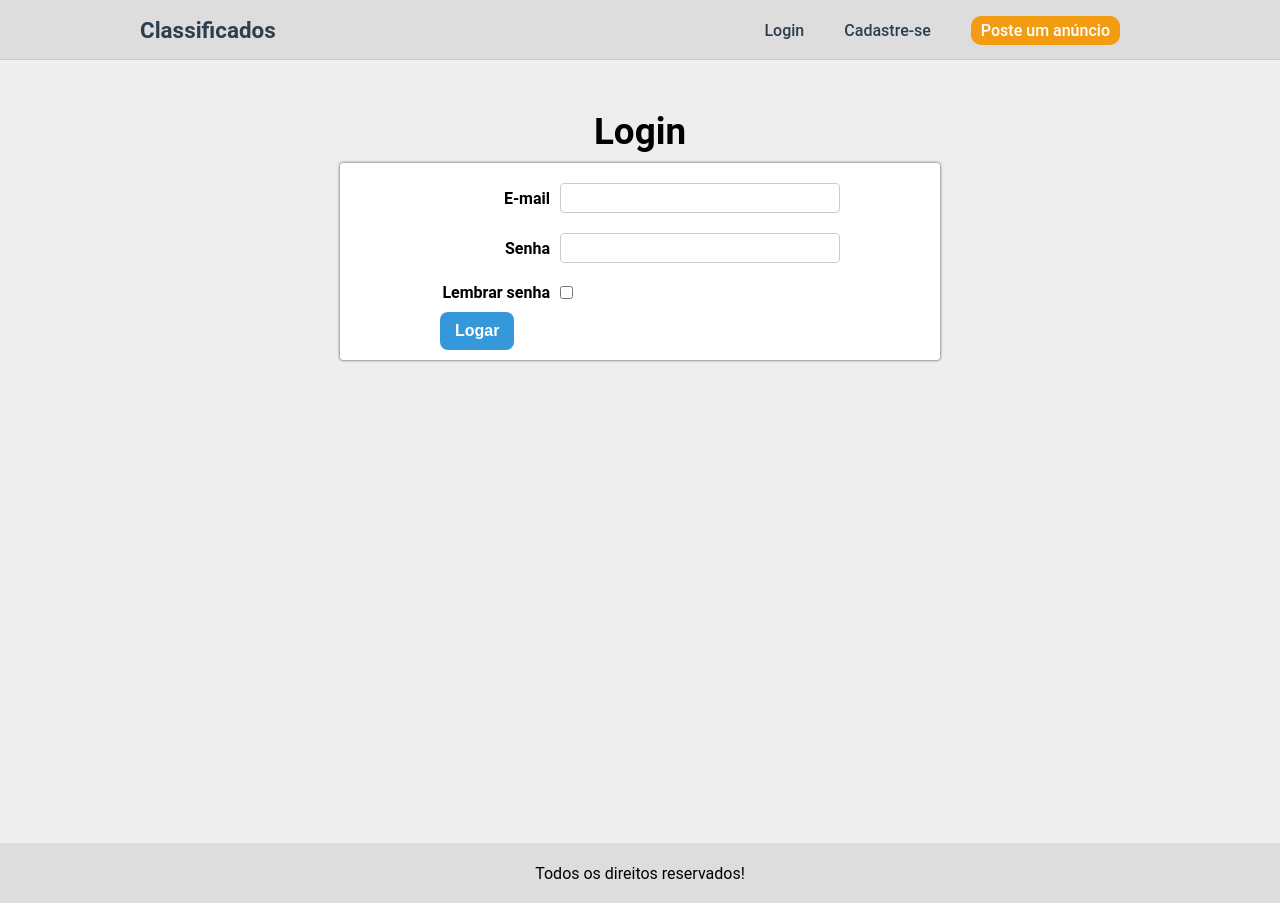
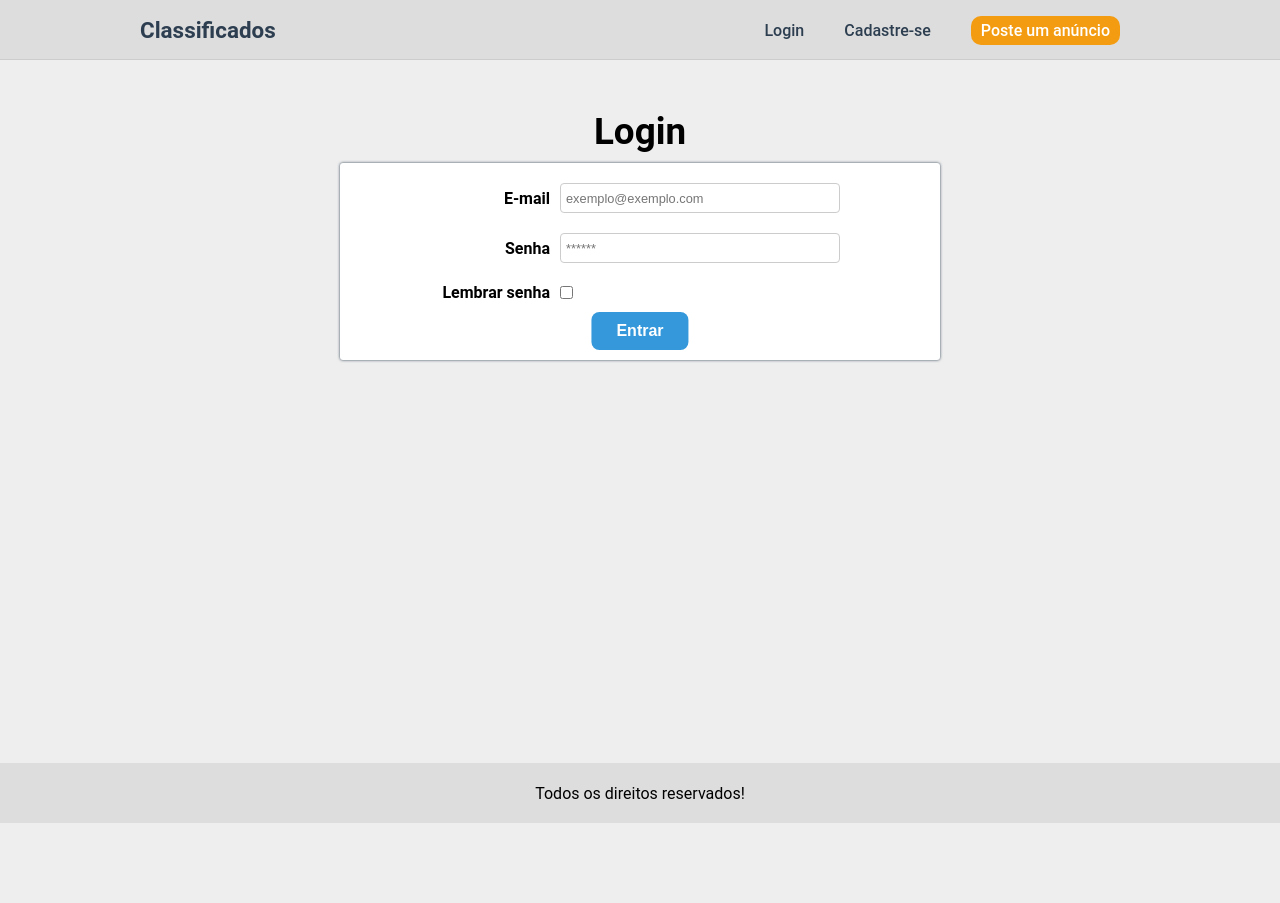
Before and after one commit to luizsantos85/react-classificado, a React (Create React App) app: page /login in a window 1280 px wide. After the commit the page ends 823 px from the top, so only its background shows below. Built offline with nearby package versions, Linux system fonts and the light colour scheme.

Commit message:
modificações
feito modificações simples na page login, css, inclusão animação css, criação do helper de login.

```diff
--- a/src/GlobalStyle.js
+++ b/src/GlobalStyle.js
@@ -1,4 +1,4 @@
-import { createGlobalStyle } from 'styled-components';
+import { createGlobalStyle, keyframes } from 'styled-components';
 import styled from 'styled-components';
 
 export default createGlobalStyle`
@@ -23,9 +23,28 @@ button{
 a{
   text-decoration: none;
 }
+.animeLeft {
+  opacity: 0;
+  transform: translateX(-30px);
+  animation: animeLeft 0.5s forwards;
+}
+@keyframes animeLeft {
+  to {
+    opacity: 1;
+    transform: initial;
+  }
+}
 `;
 
+// export const animeLeft = keyframes`
+//   to {
+//     opacity: 1;
+//     transform: initial;
+//   }
+// `;
+
 export const Template = styled.div``;
+export const PageBody = styled.div``;
 
 export const PageContainer = styled.div`
   max-width: 1000px;
@@ -39,4 +58,13 @@ export const PageTitle = styled.h1`
   padding: 10px 0;
 `;
 
-export const PageBody = styled.div``;
+export const ErrorMessage = styled.div`
+  padding: 5px 0;
+  margin: 10px 0;
+  background-color: #e74c3c;
+  color: #fff;
+  font-size: 1rem;
+  font-weight: 500;
+  text-align: center;
+  border-radius: 4px;
+`;
--- a/src/components/Header/index.js
+++ b/src/components/Header/index.js
@@ -2,10 +2,11 @@ import React from 'react';
 import { HeaderArea } from './styled';
 import { NavLink, Link } from 'react-router-dom';
 
-import { isLogged } from '../../helpers/AuthHandler';
+import { isLogged,logout } from '../../helpers/AuthHandler';
 
 const Header = () => {
   const logged = isLogged();
+
 
   return (
     <HeaderArea>
@@ -37,7 +38,7 @@ const Header = () => {
                   <NavLink to="/my-account">Minha conta</NavLink>
                 </li>
                 <li>
-                  <NavLink to="/login" >
+                  <NavLink to="" >
                     Sair
                   </NavLink>
                 </li>
--- /dev/null
+++ b/src/helpers/Api.js
@@ -0,0 +1,13 @@
+// baseUrl = '';
+
+
+const Api = {
+
+  login: async (email,password) => {
+
+    return {error: 'Funcionalidade incompleta'};
+  }
+
+};
+
+export default ()=>Api;
--- a/src/helpers/AuthHandler.js
+++ b/src/helpers/AuthHandler.js
@@ -4,3 +4,16 @@ export const isLogged = () => {
   let token = Cookies.get('token');
   return (token) ? true : false;
 };
+
+export const doLogin = (token, rememberPass = false) => {
+  if(rememberPass){
+    Cookies.set('token',token, {expires:30});
+  }else{
+    Cookies.set('token',token);
+  }
+};
+
+export const logout = () => {
+  Cookies.remove('token');
+  window.location.href="/"
+};
--- a/src/pages/Login/index.js
+++ b/src/pages/Login/index.js
@@ -1,31 +1,83 @@
-import React from 'react';
+import React, { useState } from 'react';
 import { PageArea } from './styled';
-import { PageContainer, PageTitle } from '../../GlobalStyle';
+import { ErrorMessage, PageContainer, PageTitle } from '../../GlobalStyle';
+import useApi from '../../helpers/Api';
+import { doLogin } from '../../helpers/AuthHandler';
 
 const Login = () => {
+  const api = useApi();
+
+  const [email, setEmail] = useState('');
+  const [password, setPassword] = useState('');
+  const [rememberPass, setRememberPass] = useState(false);
+  const [error, setError] = useState('');
+  const [disabled, setDisabled] = useState(false);
+
+  const handleSubmit = async (e) => {
+    e.preventDefault();
+    setDisabled(true);
+
+    const json = await api.login(email, password);
+
+    if (json.error) {
+        setError(json.error);
+    } else {
+      doLogin(json.token, rememberPass);
+      setDisabled(false);
+      window.location.href = '/';
+    }
+  };
+
   return (
-    <PageContainer>
+    <PageContainer className="animeLeft">
       <PageTitle>Login</PageTitle>
       <PageArea>
-        <form>
+        <form onSubmit={handleSubmit}>
+          {error && <ErrorMessage>{error}</ErrorMessage>}
+
           <label className="area">
             <div className="area-title">E-mail</div>
             <div className="area-input">
-              <input type="email" />
+              <input
+                type="email"
+                value={email}
+                disabled={disabled}
+                onChange={({ target }) => setEmail(target.value)}
+                placeholder="exemplo@exemplo.com"
+                required
+              />
             </div>
           </label>
+
           <label className="area">
             <div className="area-title">Senha</div>
             <div className="area-input">
-              <input type="password" />
+              <input
+                type="password"
+                value={password}
+                disabled={disabled}
+                onChange={({ target }) => setPassword(target.value)}
+                placeholder="******"
+                required
+              />
             </div>
           </label>
+
           <label className="area">
             <div className="area-title">Lembrar senha</div>
-            <input type="checkbox" />
+            <input
+              type="checkbox"
+              checked={rememberPass}
+              disabled={disabled}
+              onChange={() => setRememberPass(!rememberPass)}
+            />
           </label>
 
-          <button>Logar</button>
+          {disabled ? (
+            <button disabled={disabled}>Entrando...</button>
+          ) : (
+            <button>Entrar</button>
+          )}
         </form>
       </PageArea>
     </PageContainer>
--- a/src/pages/Login/styled.js
+++ b/src/pages/Login/styled.js
@@ -1,18 +1,19 @@
 import styled from 'styled-components';
 
 export const PageArea = styled.div`
-  height: 80vh;
+  height: 70vh;
+
   form {
+    max-width: 600px;
     width: 100%;
     margin: 0 auto;
     background-color: #fff;
     border-radius: 3px;
     padding: 10px;
     box-shadow: 0 0 3px #2c3e50;
-    max-width: 600px;
 
     button{
-      padding: 10px 15px;
+      padding: 10px 25px;
       background-color: #3498db;
       color: #fff;
       font-weight: 700;
@@ -20,11 +21,17 @@ export const PageArea = styled.div`
       font-size: 1rem;
       transition: all ease .4s;
       display: inline-block;
-      margin-left: 90px;
+      position:relative;
+      left: 50%;
+      transform: translate(-50%);
 
       &:hover{
         background-color: #2980b9;
         color:#ccc;
+      }
+      &:disabled{
+        opacity: .5;
+        cursor: wait;
       }
     }
 
```
